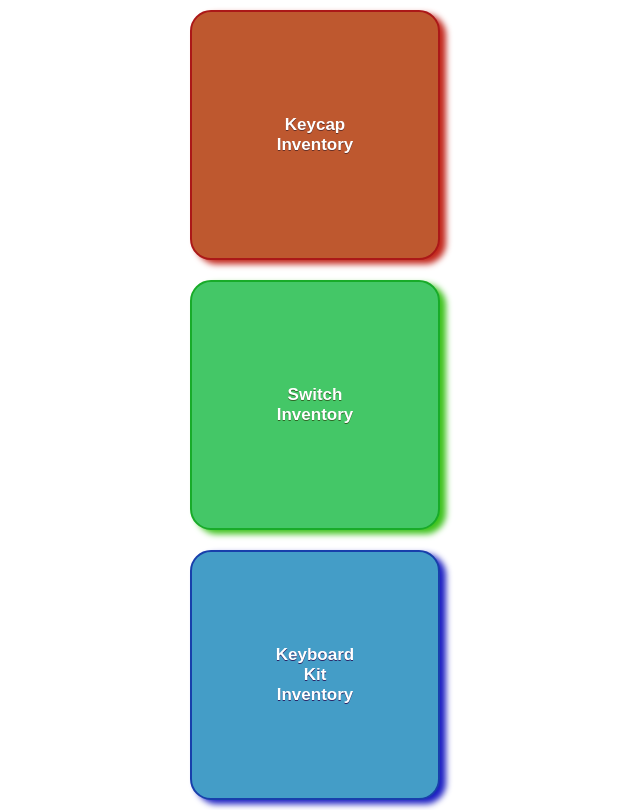
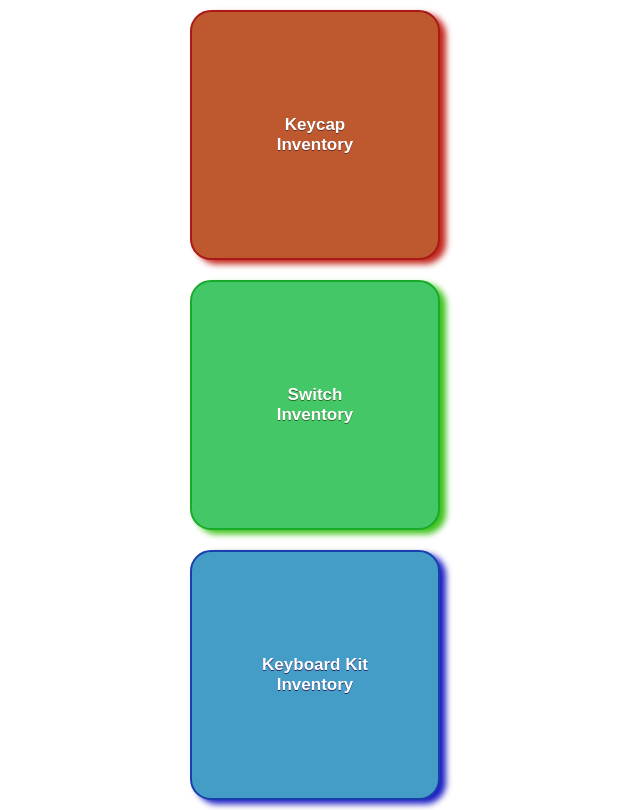
Before and after one commit to jahzerj/HobbInventory, a Next.js app: page / in a window 1280 px wide. Shown: the whole page, without its empty margins (325-965 px from the left). Built offline with nearby package versions, Linux system fonts and the light colour scheme.

Commit message:
adjusting minor css details

```diff
--- a/pages/index.js
+++ b/pages/index.js
@@ -34,7 +34,7 @@ const StyledButton3 = styled.button`
   font-family: Arial;
   font-size: 17px;
   font-weight: bold;
-  padding: 32px 76px;
+  padding: 32px 46px;
   height: 250px;
   width: 250px;
   margin: 10px;
```
